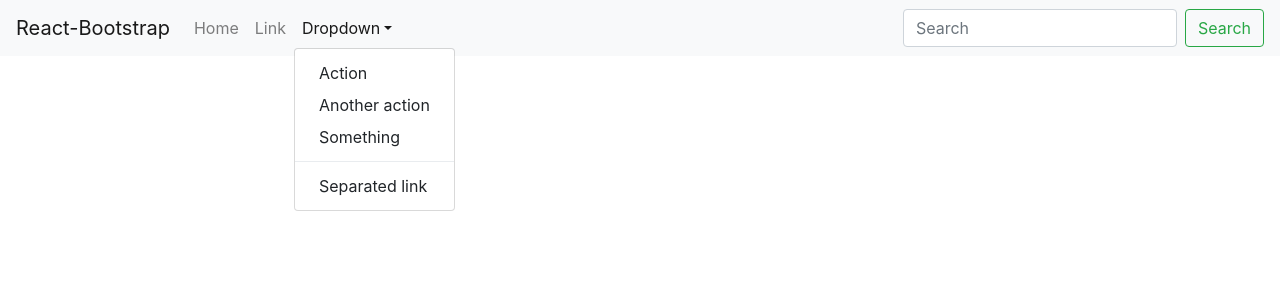
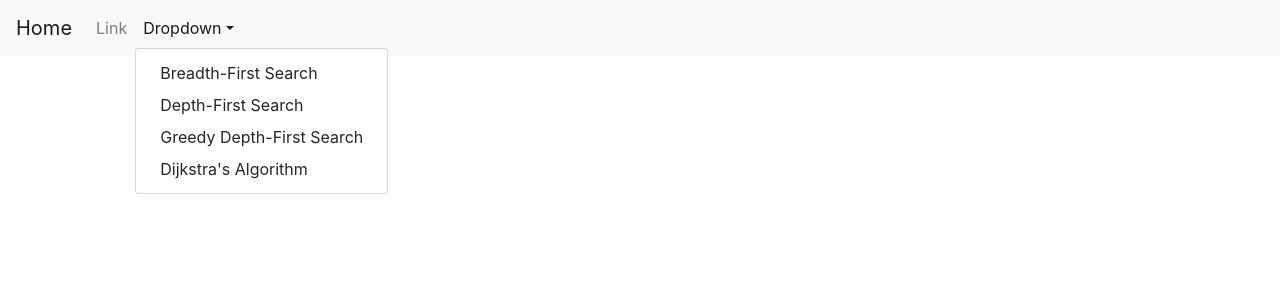
Before and after one commit to tylerhm/tylerhm.dev, a React (Create React App) app: page /pathfinder in a window 1280 px wide. Both pictures are taken after a click on the button "Dropdown". Shown: the top 300 px of the page. Built offline with nearby package versions, Linux system fonts and the light colour scheme.

Commit message:
Changed Dropdown Structure

```diff
--- a/src/pages/Pathfinder.js
+++ b/src/pages/Pathfinder.js
@@ -1,31 +1,22 @@
 import Navbar from 'react-bootstrap/Navbar'
 import Nav from 'react-bootstrap/Nav'
 import NavDropdown from 'react-bootstrap/NavDropdown'
-import Form from 'react-bootstrap/Form'
-import FormControl from 'react-bootstrap/FormControl'
-import Button from 'react-bootstrap/Button'
 
 const Pathfinder = () => {
   return (
-    <Navbar bg="light" expand="lg">
-      <Navbar.Brand href="#home">React-Bootstrap</Navbar.Brand>
-      <Navbar.Toggle aria-controls="basic-navbar-nav" />
-      <Navbar.Collapse id="basic-navbar-nav">
-        <Nav className="mr-auto">
-          <Nav.Link href="#home">Home</Nav.Link>
-          <Nav.Link href="#link">Link</Nav.Link>
-          <NavDropdown title="Dropdown" id="basic-nav-dropdown">
-            <NavDropdown.Item href="#action/3.1">Action</NavDropdown.Item>
-            <NavDropdown.Item href="#action/3.2">Another action</NavDropdown.Item>
-            <NavDropdown.Item href="#action/3.3">Something</NavDropdown.Item>
-            <NavDropdown.Divider />
-            <NavDropdown.Item href="#action/3.4">Separated link</NavDropdown.Item>
+    <Navbar bg='light' expand='lg'>
+      <Navbar.Brand href='/home'>Home</Navbar.Brand>
+      <Navbar.Toggle aria-controls='basic-navbar-nav' />
+      <Navbar.Collapse id='basic-navbar-nav'>
+        <Nav className='mr-auto'>
+          <Nav.Link href='#link'>Link</Nav.Link>
+          <NavDropdown title='Dropdown' id='basic-nav-dropdown'>
+            <NavDropdown.Item href='#action/3.1'>Breadth-First Search</NavDropdown.Item>
+            <NavDropdown.Item href='#action/3.2'>Depth-First Search</NavDropdown.Item>
+            <NavDropdown.Item href='#action/3.3'>Greedy Depth-First Search</NavDropdown.Item>
+            <NavDropdown.Item href='#action/3.4'>Dijkstra's Algorithm</NavDropdown.Item>
           </NavDropdown>
         </Nav>
-        <Form inline>
-          <FormControl type="text" placeholder="Search" className="mr-sm-2" />
-          <Button variant="outline-success">Search</Button>
-        </Form>
       </Navbar.Collapse>
     </Navbar>
   )
```
Also changed, not shown: src/components/ContextualDropdown.js (added).
